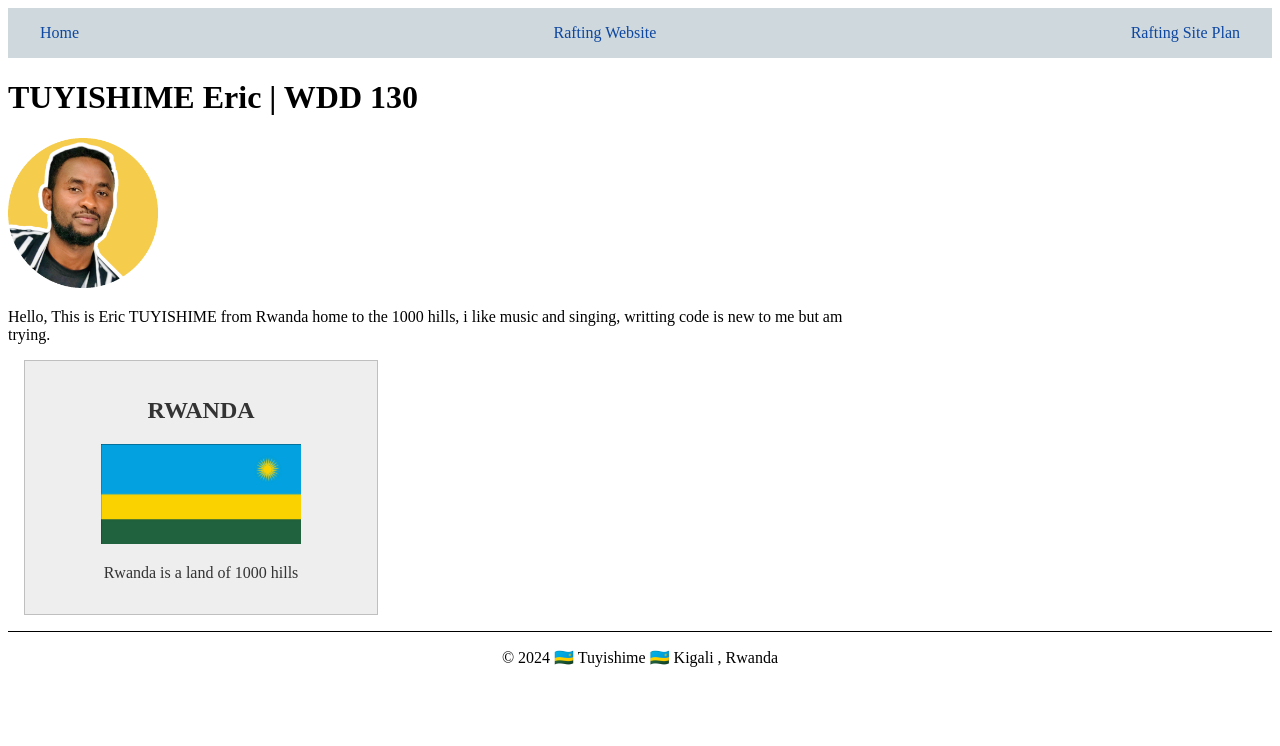
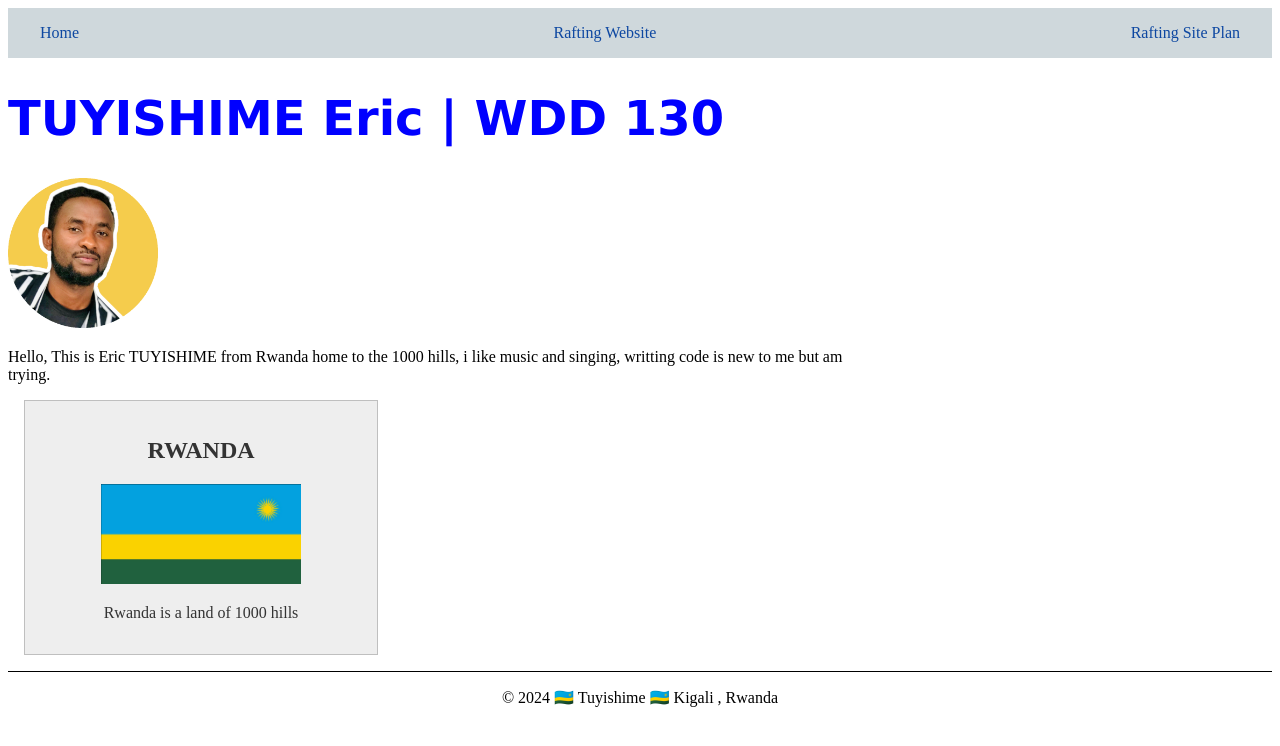
Before and after one commit to Tuyishimeeric/wdd130, a plain HTML site: page index.html in a window 1280 px wide. Drawn offline with Linux system fonts and the light colour scheme.

Commit message:
update styles.css

```diff
--- a/styles/styles.css
+++ b/styles/styles.css
@@ -36,3 +36,8 @@ nav a {
     text-decoration: none;
     color: #0d47a1;
   }
+  h1 {
+    color: blue;
+    font-family: verdana;
+    font-size: 300%;
+  }
```
